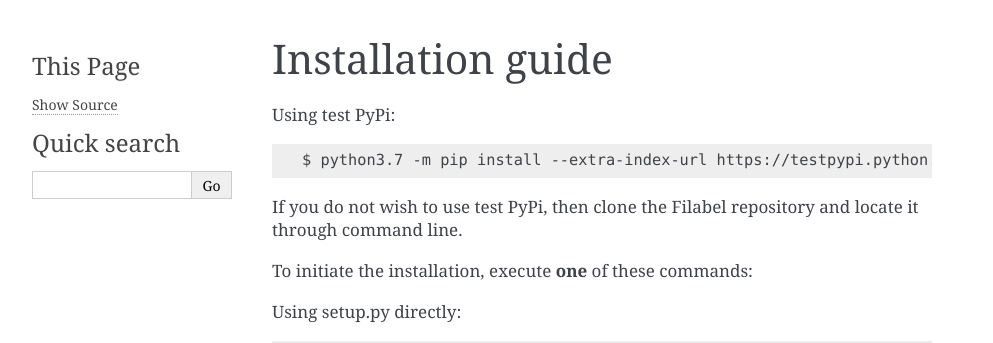
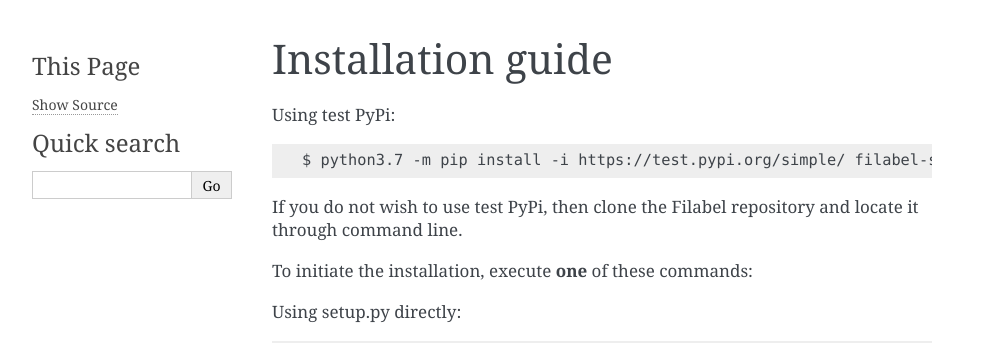
Before and after one commit to skvaryk/filabel-sphinx, a Sphinx documentation site: the page built from docs/installation/index.rst, in a window 1280 px wide. Shown: the top 343 px of the page, without its empty margins (148-1141 px from the left). Built offline with Sphinx 7.4.7, drawn with Linux system fonts in a browser that asks for light colours.

Commit message:
updated the docs with valid pypi command

```diff
--- a/docs/installation/index.rst
+++ b/docs/installation/index.rst
@@ -4,7 +4,7 @@
 Using test PyPi:
 ::
 
-    $ python3.7 -m pip install --extra-index-url https://testpypi.python.org/pypi/filabel-sphinx
+    $ python3.7 -m pip install -i https://test.pypi.org/simple/ filabel-sphinx
 
 
 If you do not wish to use test PyPi, then clone the Filabel repository and locate it through command line.
```
Also changed, not shown: README.rst (+11 -2 lines).
